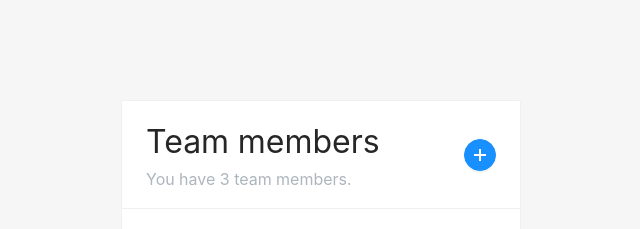
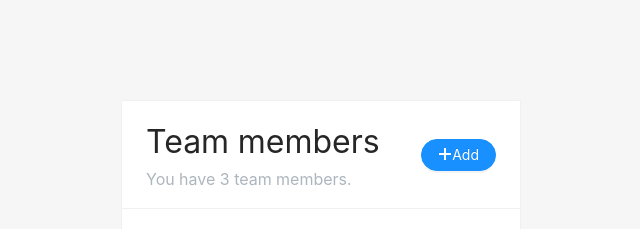
Before and after one commit to ehsanjso/TeaManage, a React (Create React App) app in the folder Frontend/: page / in a window 1280 px wide. Shown: the top 229 px of the page, without its empty margins (319-959 px from the left). Built offline with nearby package versions, Linux system fonts and the light colour scheme.

Commit message:
Add add team member routing to the team card add button

```diff
--- a/Frontend/src/components/Team.js
+++ b/Frontend/src/components/Team.js
@@ -4,6 +4,7 @@ import { Button } from "antd";
 import { PlusOutlined } from "@ant-design/icons";
 import MemberCard from "./MemberCard";
 import "../styles/components/team.scss";
+import { Link } from "react-router-dom";
 
 export default function Team() {
   return (
@@ -44,7 +45,9 @@ const CardHeader = (membersCount) => {
         <p>You have 3 team members.</p>
       </div>
       <div className="team-header__right">
-        <Button type="primary" shape="circle" icon={<PlusOutlined />} />
+        <Button type="primary" shape="round" icon={<PlusOutlined />}>
+          <Link to="/add-member">Add</Link>
+        </Button>
       </div>
     </div>
   );
--- a/Frontend/src/styles/components/team.scss
+++ b/Frontend/src/styles/components/team.scss
@@ -4,6 +4,10 @@
   display: flex;
   justify-content: space-between;
   align-items: center;
+
+  a {
+    color: $white;
+  }
 
   &__left {
     h1 {
```
